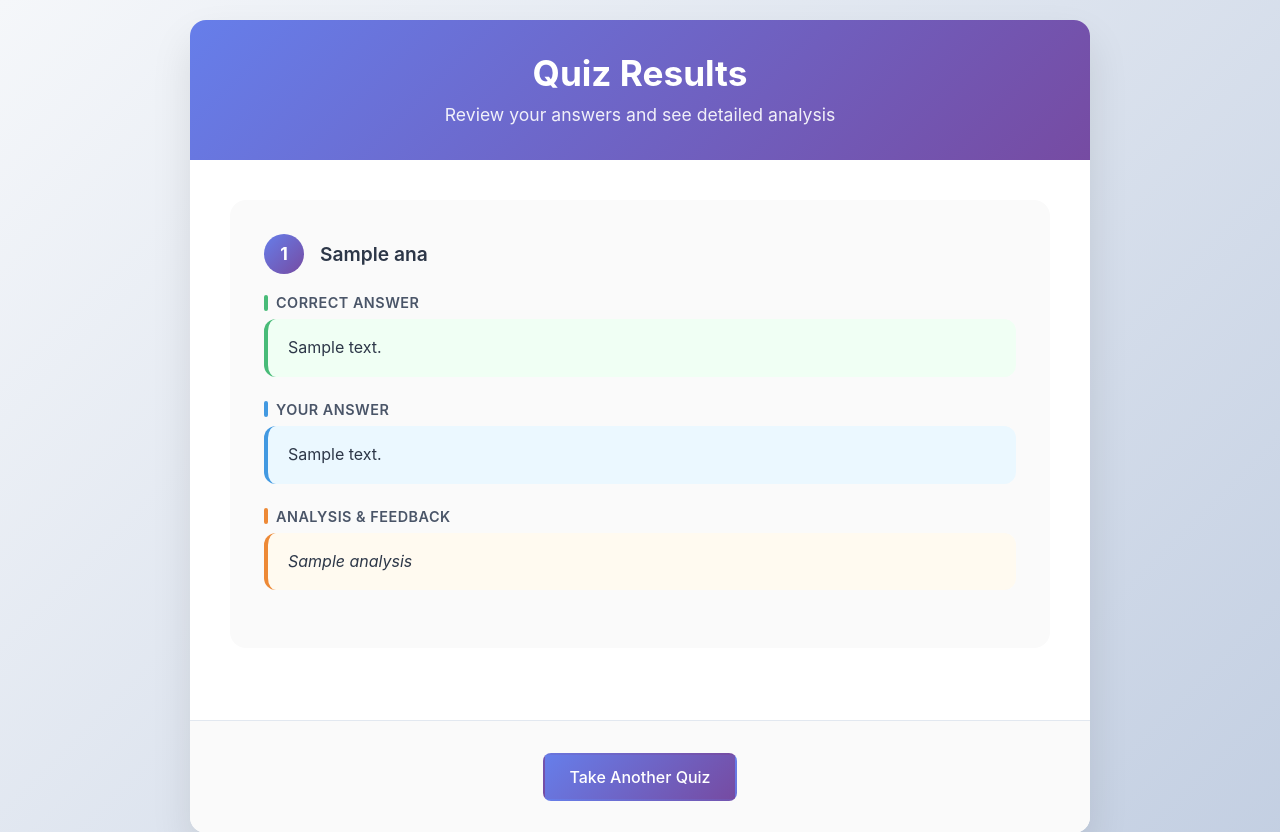
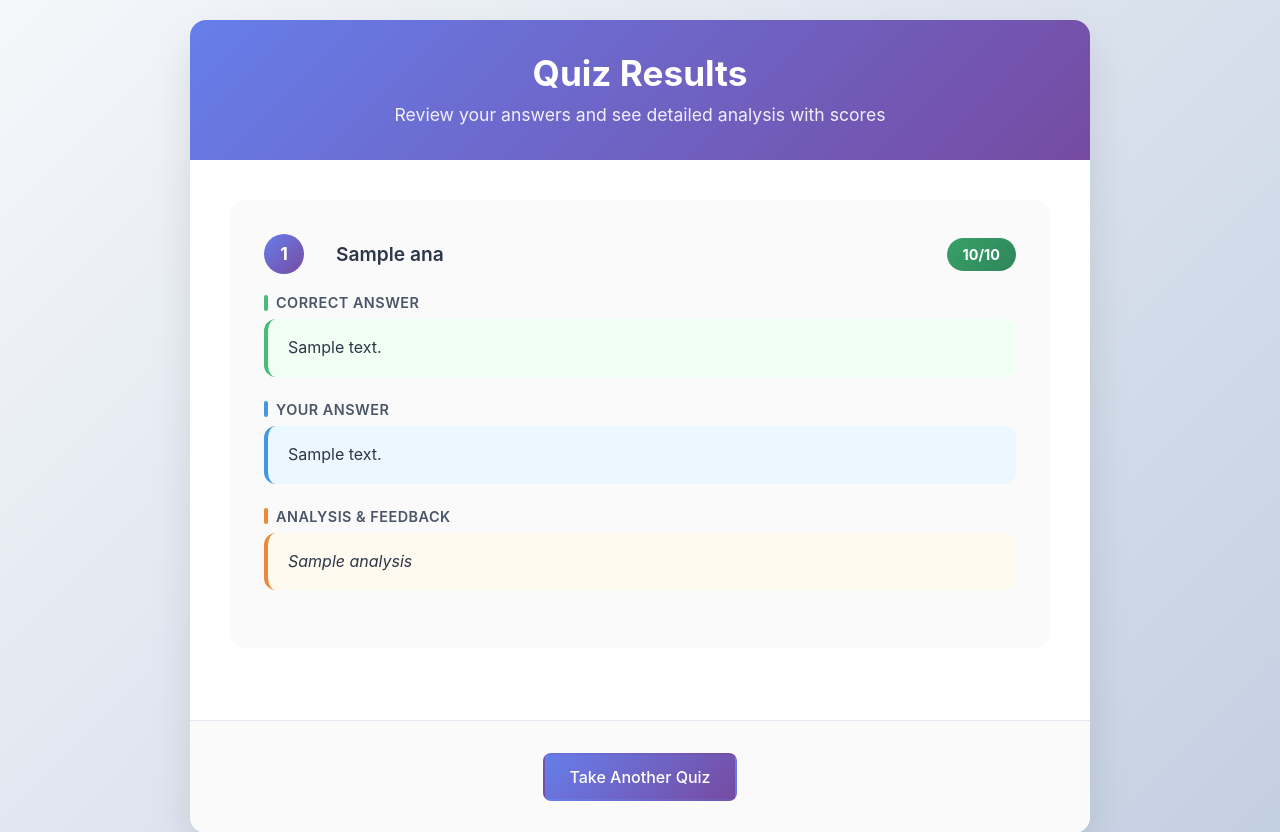
Before and after one commit to daiyankatali-art/thequa, a Flask app: template templates/result.html in a window 1280 px wide. Shown: the top 832 px of the page. Run offline with Flask 3, Linux system fonts and the light colour scheme; the template is opened without the code that fills it: most values are stand-ins (such as "Sample title", 1, 10 or a date in 2020).

Commit message:
I added a score feature to the results page.

````diff
--- a/app.py
+++ b/app.py
@@ -18,24 +18,18 @@ questions_list = ""
 def home():
     return render_template('index.html')
 
-
-
 @app.route('/generate', methods=['POST'])
 def generate():
     email = request.form.get("email")
     topic = request.form.get("topic")
     amount = request.form.get("amount")
 
-
     client = genai.Client(api_key=API_KEY)
-
 
     prompt = f"""
     Generate {amount} short, clear,simple and concise essay-type questions along with their answers (1–2 sentences each) on the topic: {topic}. do number them.
-    I want the response in this structure
-[
-    {{"question": "Generated question 1?",
- "answer": "Answer 1"}},
+    I want the response in this structure [
+    {{"question": "Generated question 1?",  "answer": "Answer 1"}},
     {{"question": "Generated question 2?", "answer": "Answer 2"}},
     {{"question": "Generated question 3?", "answer": "Answer 3"}}
 ]
@@ -58,37 +52,63 @@ def Result():
     client = genai.Client(api_key=API_KEY)
     user_answer = request.form.to_dict()
     print("user answer -> ",user_answer)
+
     ana_prompt = f"""
-    ANANYLISE  THE {questions_list} YOU PROVIDED EARLIER WITH THE {user_answer} INSIDE OF THE DATA AND THEN GIVE THE USER YOUR FEEDBACK/ANALYISES ON THEIR REPONSE FOR EACH QUESTION
-    BASED ON HOW CLOSE THE USER IS TO THE ANSWER(THE AI) PROVIDED.
-    ADD YOUR ANALYSIS BACK TO EACH QUESTION DICT IN THE DATA.
+    You are an expert evaluator. Analyze each user answer against the correct answer and provide detailed feedback with scoring.
+
+    QUESTIONS AND ANSWERS: {questions_list}
+    USER ANSWERS: {user_answer}
+
+    For each question, provide:
+    1. A score out of 10 (10 = perfect match, 0 = completely wrong)
+    2. Detailed analysis explaining:
+       - What the user got right
+       - What the user missed or got wrong
+       - How close their answer was to the correct answer
+       - Specific suggestions for improvement
+
+    Scoring criteria:
+    - 9-10: Excellent - Covers all key points accurately
+    - 7-8: Good - Covers most key points with minor gaps
+    - 5-6: Fair - Some correct elements but missing important details
+    - 3-4: Poor - Few correct elements, major gaps or errors
+    - 0-2: Very Poor - Mostly incorrect or completely off-topic
+
+    Return the data in this EXACT JSON format:
     [
-    {{"question": "Generated question 1?", "answer": "Answer 1", "user_answer": "USER_ANSWER_HERE", "analysis": "YOUR_ANALYSIS"}},
-    {{"question": "Generated question 1?", "answer": "Answer 2", "user_answer": "USER_ANSWER_HERE", "analysis": "YOUR_ANALYSIS"}},
-    {{"question": "Generated question 1?", "answer": "Answer 3", "user_answer": "USER_ANSWER_HERE", "analysis": "YOUR_ANALYSIS"}},
+        {{
+            "question": "Original question text",
+            "answer": "Correct answer",
+            "user_answer": "User's actual answer",
+            "score": 8,
+            "analysis": "Detailed analysis: You correctly identified [specific points]. However, you missed [specific points]. Your answer shows [level of understanding]. To improve: [specific suggestions]. Score: 8/10 - Good understanding with room for improvement."
+        }},
+        {{
+            "question": "Original question text",
+            "answer": "Correct answer",
+            "user_answer": "User's actual answer",
+            "score": 6,
+            "analysis": "Detailed analysis with score explanation..."
+        }}
     ]
-    I don't want it to have ```json I just want the json
+
+    Make sure each analysis is personalized, constructive, and includes the score with explanation. Do not include ```json in your response.
     """
-
-
 
     print("======================= AFTER ANSWERING =======================")
     print(f"{questions_list}")
 
-
-
     print("\n\n\n\n")
     print("======================= AI ANALYSIS =======================")
-    # get question from ai
-    analysis = ""
-    # get question with answers
+
+    # get question with answers and analysis
     response_ana = client.models.generate_content(
-    model="gemini-2.5-flash",
-    contents=ana_prompt
+        model="gemini-2.5-flash",
+        contents=ana_prompt
     )
 
     ana = json.loads(response_ana.text)
-    #print(ana)
+    print(ana)
 
     return render_template('result.html', ana=ana)
 
--- a/static/style.css
+++ b/static/style.css
@@ -417,3 +417,62 @@ button.full-width {
         font-size: 2rem;
     }
 }
+/* Score Badge Styles - Add this to your existing style.css */
+
+.score-badge {
+    background: #e2e8f0;
+    color: #4a5568;
+    padding: 8px 16px;
+    border-radius: 20px;
+    font-weight: 700;
+    font-size: 0.9rem;
+    margin-left: auto;
+    white-space: nowrap;
+}
+
+/* Score-based color coding */
+.score-0, .score-1 {
+    background: linear-gradient(135deg, #e53e3e 0%, #c53030 100%);
+    color: white;
+}
+
+.score-2 {
+    background: linear-gradient(135deg, #dd6b20 0%, #c05621 100%);
+    color: white;
+}
+
+.score-3 {
+    background: linear-gradient(135deg, #ecc94b 0%, #d69e2e 100%);
+    color: white;
+}
+
+.score-4 {
+    background: linear-gradient(135deg, #48bb78 0%, #38a169 100%);
+    color: white;
+}
+
+.score-5 {
+    background: linear-gradient(135deg, #38a169 0%, #2f855a 100%);
+    color: white;
+}
+
+/* Update question header to accommodate score badge */
+.question-header {
+    display: flex;
+    align-items: center;
+    margin-bottom: 20px;
+    gap: 16px;
+}
+
+@media (max-width: 768px) {
+    .question-header {
+        flex-direction: column;
+        align-items: flex-start;
+        gap: 12px;
+    }
+
+    .score-badge {
+        margin-left: 0;
+        align-self: flex-start;
+    }
+}
--- a/templates/result.html
+++ b/templates/result.html
@@ -10,7 +10,7 @@
     <div class="container large">
         <div class="header">
             <h1>Quiz Results</h1>
-            <p class="subtitle">Review your answers and see detailed analysis</p>
+            <p class="subtitle">Review your answers and see detailed analysis with scores</p>
         </div>
 
         <div class="content">
@@ -19,6 +19,9 @@
                 <div class="question-header">
                     <div class="question-number">{{ loop.index }}</div>
                     <div class="question-text">{{ a.question }}</div>
+                    <div class="score-badge score-{{ (a.score // 2) if a.score <= 10 else 5 }}">
+                        {{ a.score }}/10
+                    </div>
                 </div>
 
                 <div class="answer-section correct-answer">
````
